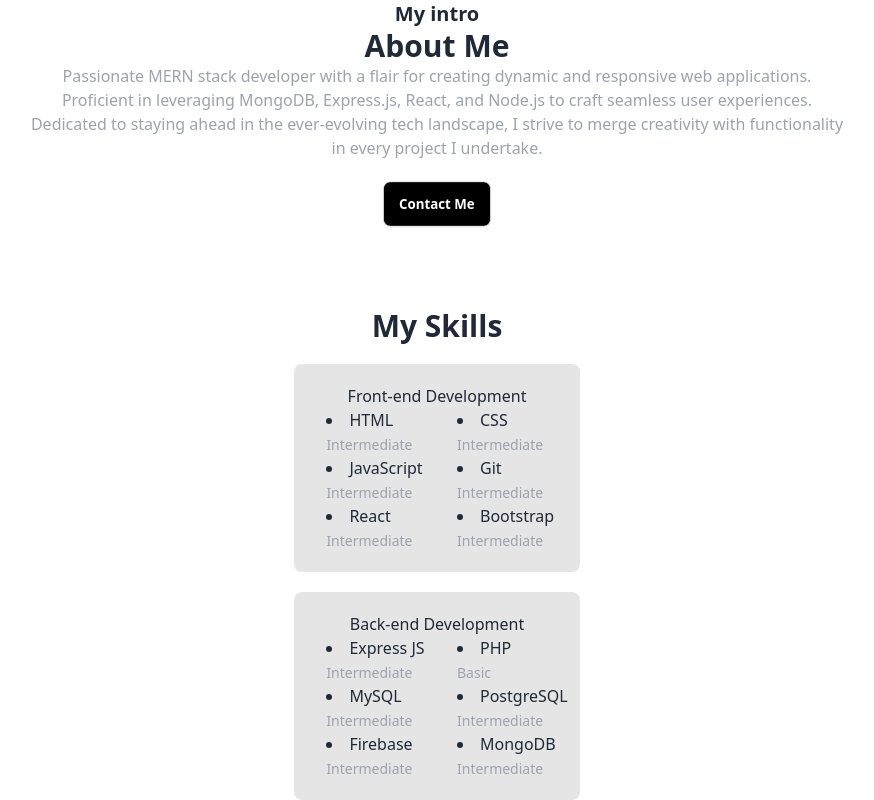
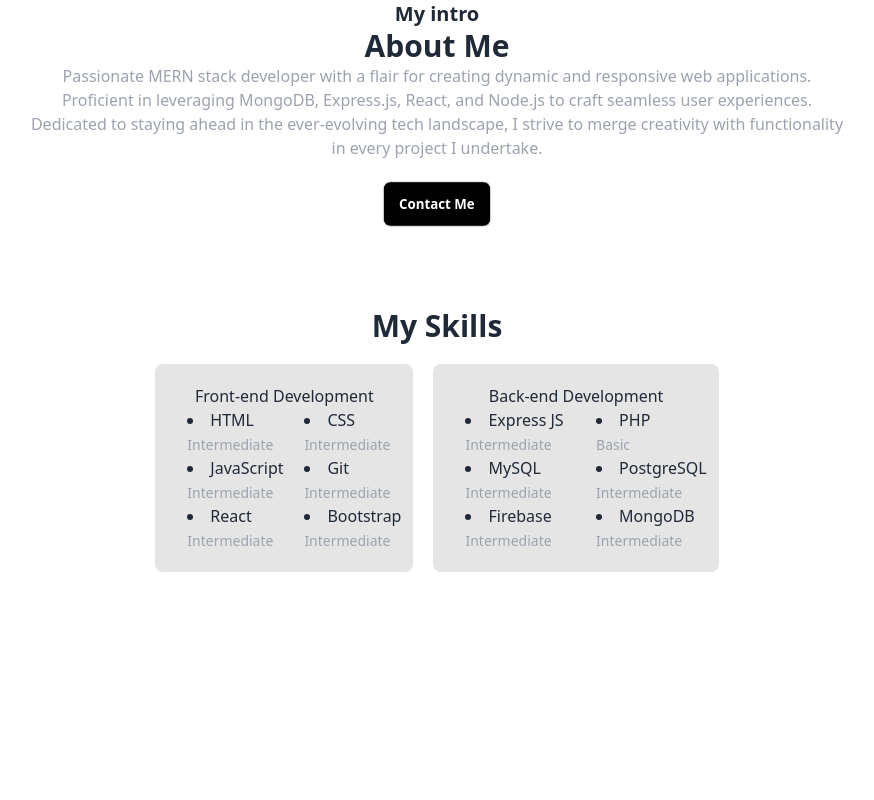
Before and after one commit to momo2396/myPortfolio, a React (Vite) app: page / in a window 1280 px wide. Shown: the part 1028-1828 px from the top of the page, without its empty margins (203-1077 px from the left). After the commit the page ends 1600 px from the top, so only its background shows below. Built offline with nearby package versions, Linux system fonts and the light colour scheme.

Commit message:
my skills

```diff
--- a/src/components/MySkills.jsx
+++ b/src/components/MySkills.jsx
@@ -2,7 +2,7 @@
   return (
     <div className="mt-20 flex flex-col justify-center items-center">
       <div className="text-3xl font-semibold mb-5">My Skills</div>
-      <div className="flex flex-row lg:flex-col gap-5">
+      <div className="flex flex-col md:flex-row gap-5">
         <div className="bg-black bg-opacity-10 py-5 px-3 rounded-lg">
           <div>
             <div className="text-center">Front-end Development</div>
```
